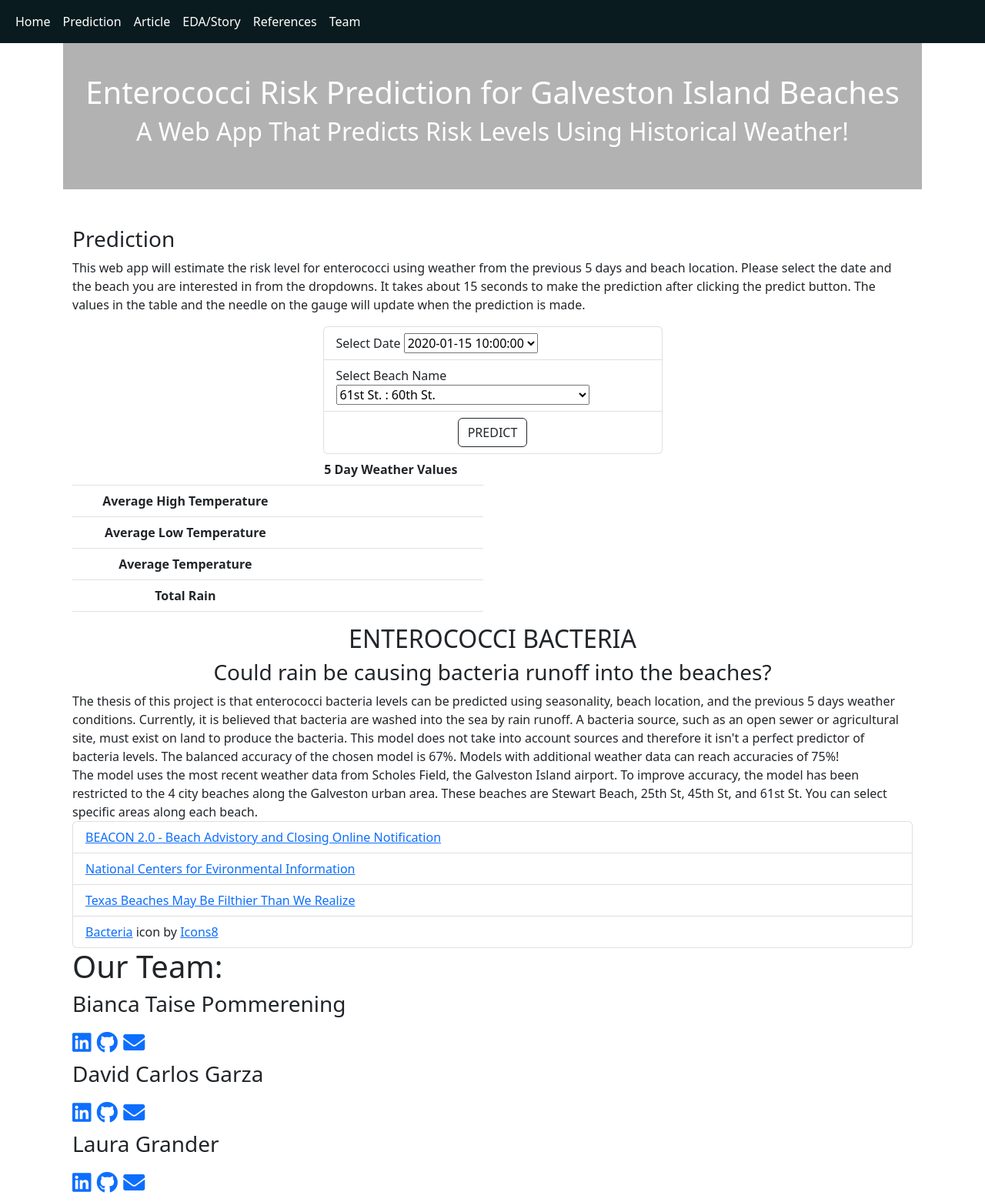
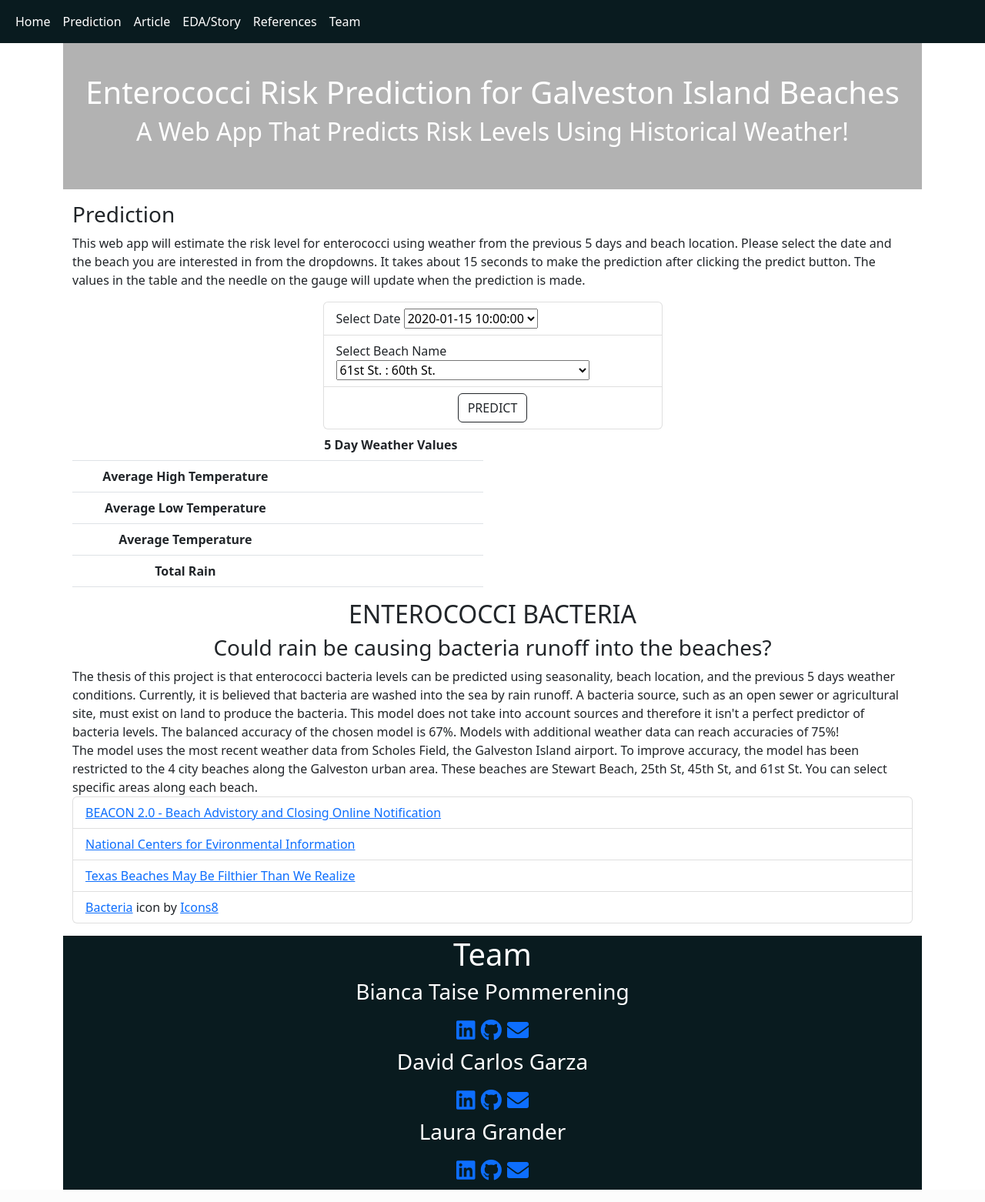
Before and after one commit to david-garza/enterococci_prediction_analysis, a Flask app: template app/templates/index.html in a window 1280 px wide. Shown: the whole page at 77% size. Run offline with Flask 2, Linux system fonts and the light colour scheme; the template is opened without the code that fills it: most values are stand-ins (such as "Sample title", 1, 10 or a date in 2020); lists and menus that the app fills with data are empty; some libraries are stand-ins or nearby versions.

Commit message:
updated footer

```diff
--- a/app/static/styles/style.css
+++ b/app/static/styles/style.css
@@ -12,3 +12,8 @@
   background-size: 100% 100%;
   color:white;
 }
+
+footer {
+  background-color: rgb(9, 27, 31);
+  color:white;
+}
--- a/app/templates/index.html
+++ b/app/templates/index.html
@@ -68,7 +68,7 @@
     <!-- Jumbotron -->
 
     <!-- Prediction -->
-    <div class="container mt-5" id="prediction">
+    <div class="container mt-3" id="prediction">
       <!-- Instructions on how to perform the prediciton -->
       <div class="row">
         <div class="col-md-12">
@@ -266,12 +266,13 @@
     <!-- References -->
 
     <!-- Contact Information -->
-    <footer>
-      <div class="container" id="team">
+    <footer class="mt-3 text-center">
+      <div class="container">
         <div class="row">
-          <h1>Our Team:</h1>
-
-          <div col-md-12>
+          <h1>Team</h1>
+        </div>
+        <div class="row text-center">
+          <div class="col-md-12">
             <h3 class="intro subtitle">
               <p>Bianca Taise Pommerening</p>
               <a href="https://www.linkedin.com/in/biancataisepommerening" class="social-icon""><i class=" fab
@@ -280,7 +281,9 @@
               <a href="mailto:<biancataisep@gmail.com>" class="social-icon"><i class="fas fa-envelope"></i></a>
             </h3>
           </div>
-          <div col-md-12>
+        </div>
+        <div class="row text-center">
+          <div class="col-md-12">
             <h3 class="intro subtitle">
               <p>David Carlos Garza</p>
               <a href="https://www.linkedin.com/in/davidcarlosgarza/" class="social-icon"><i
@@ -289,7 +292,9 @@
               <a href="mailto:<david.c.garza@outlook.com>" class="social-icon"><i class="fas fa-envelope"></i></a>
             </h3>
           </div>
-          <div col-md-12>
+        </div>
+        <div class="row text-center">
+          <div class="col-md-12">
             <h3 class="intro subtitle">
               <p>Laura Grander</p>
               <a href="https://www.linkedin.com/in/lauragrander/" class="social-icon"><i
```
